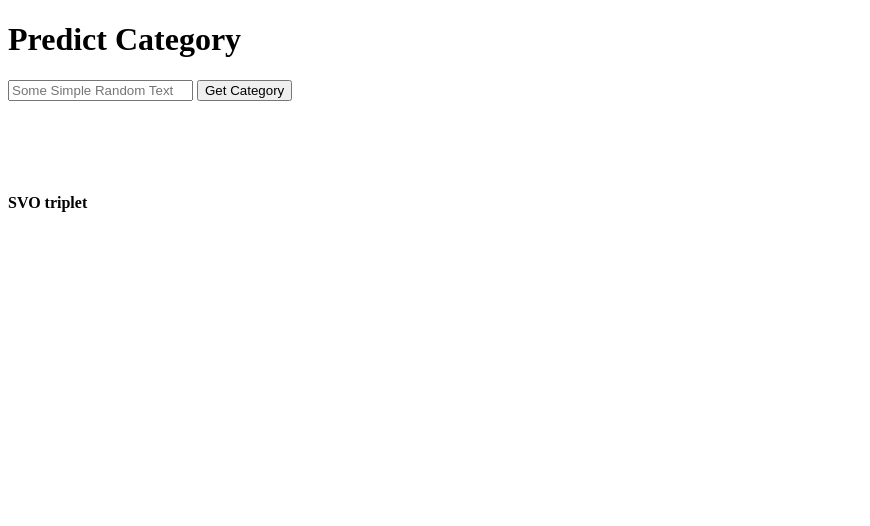
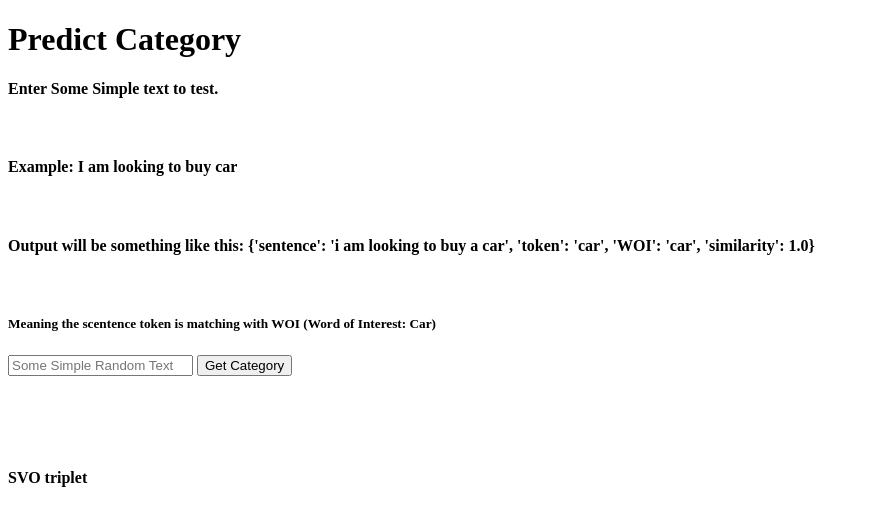
Before and after one commit to shristi945/Text-Categorization, a Flask app: page / in a window 1280 px wide. Shown: the top 526 px of the page, without its empty margins (0-870 px from the left). Run offline with Flask 2, Linux system fonts and the light colour scheme.

Commit message:
code fixes

```diff
--- a/templates/index.html
+++ b/templates/index.html
@@ -13,8 +13,15 @@
 <body>
  <div class="login">
 	<h1>Predict Category</h1>
+     <h4>Enter Some Simple text to test.</h4>
+     <br>
+     <h4>Example: I am looking to buy car</h4>
+     <br>
+     <h4>Output will be something like this: {'sentence': 'i am looking to buy a car', 'token': 'car', 'WOI': 'car', 'similarity': 1.0}</h4>
+     <br>
+     <h5>Meaning the scentence token is matching with WOI (Word of Interest: Car)</h5>
+     <!-- Main Input For Receiving Query to our ML -->
 
-     <!-- Main Input For Receiving Query to our ML -->
     <form action="{{ url_for('predict')}}"method="post">
     	<input type="text" name="text" placeholder="Some Simple Random Text" required="required" />
 
```
